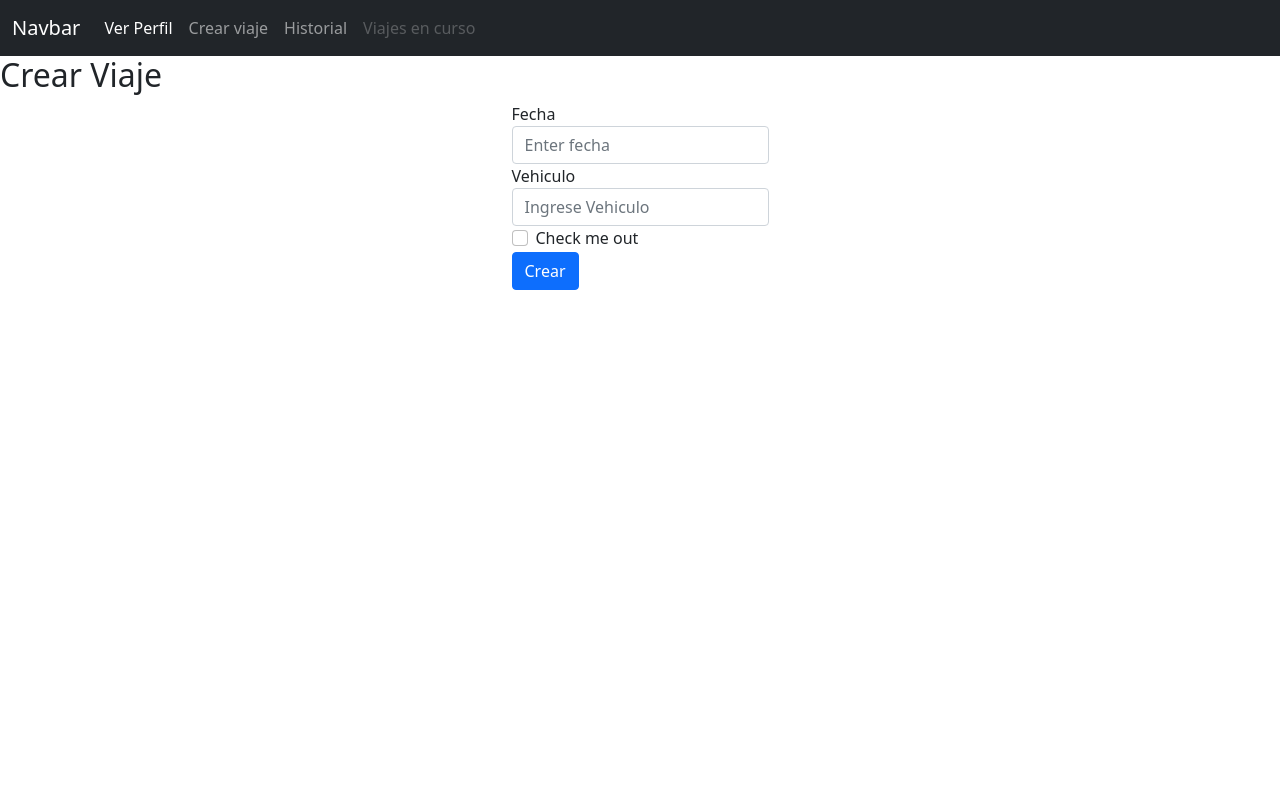
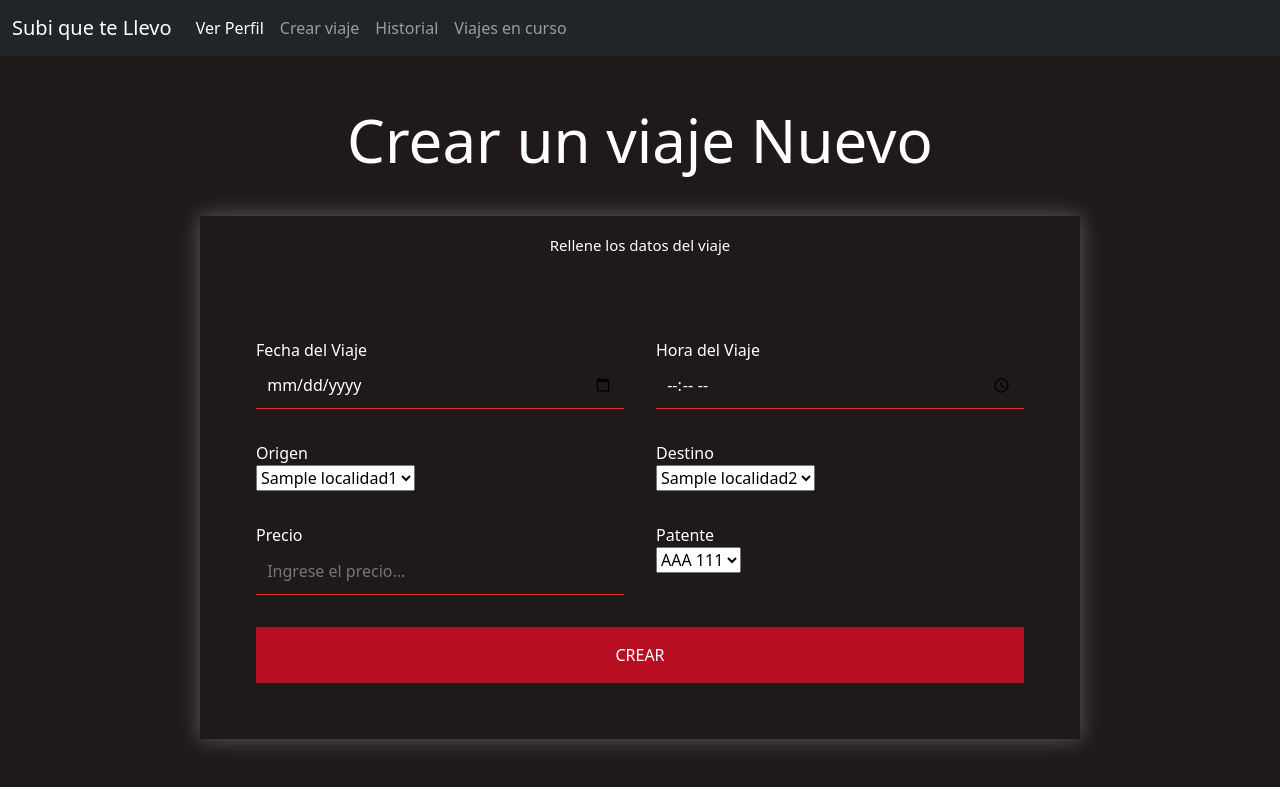
Before and after one commit to FedericoNagual/Subi-que-te-llevo, a Flask app: page /crearViaje in a window 1280 px wide. Run offline with Flask 2, Linux system fonts and the light colour scheme; tables that the repository leaves empty or names only in its code hold one stand-in row (values such as "Sample post"); parts of the project's set-up code (start-up, migrations or seed data) failed here and were passed over.

Commit message:
feat: Lógica backend de renderizado y styling de frontend

```diff
--- a/app.py
+++ b/app.py
@@ -1,23 +1,153 @@
-from flask import Flask, render_template
-app = Flask(__name__)
+from flask import Flask, config, render_template, request, session, url_for
+import os
+import json
+from flask_mail import Mail, Message
+import codecs
+import mysql.connector
+import pandas as pd
 
-##Rutas
 
-@app.route("/index")
-def index():
-    return render_template("index.html")
+with codecs.open('config.json', 'r', 'utf8') as conf:
+    config = json.load(conf)
 
-@app.route("/crearViaje")
+
+
+passwd = config['email']['pass']
+email = config['email']['email']
+app = Flask(__name__, template_folder='templates')
+app.secret_key = os.urandom(12)
+app.config['MAIL_SERVER'] = 'smtp.gmail.com'
+app.config['MAIL_PORT'] = 465
+app.config['MAIL_USE_SSL'] = True
+app.config['MAIL_USERNAME'] = email
+app.config['MAIL_PASSWORD'] = passwd
+
+mail = Mail(app)
+
+#Coneccion al server de la BD
+conn = mysql.connector.connect(host='localhost',
+                                user = 'root',
+                                password = '1234',
+                                database='mydb2')
+#Crear el cursor
+cursor = conn.cursor()
+
+def sendContactForm():
+    msg = Message("Contacto desde Subi que te Llevo",
+                  sender=email,
+                  recipients=[email])
+
+    msg.body = """
+    Buenos días,
+    Se le informa que su viaje ha sido cancelado.
+    Saludos,
+    Subi que te llevo.
+    """
+    mail.send(msg)
+
+@app.route('/', methods=['POST', 'GET'])
+def main():
+    viajes = pd.read_sql('SELECT v.cantidadDeLugaresDisponibles, v.fecha, v.hora, v.precioDelViaje, v.equipaje, ve.patente, lo.nombre AS origen, ld.nombre AS destino, ev.observacion FROM viaje v JOIN vehiculo ve ON ve.ID = v.Vehiculo_ID JOIN localidad1 lo on lo.ID = v.Origen_ID JOIN localidad2 ld ON ld.ID = v.Destino_ID JOIN estadoviaje ev ON ev.ID = v.EstadoViaje_ID', conn, index_col = None)
+    viajes_front = []
+    i = 0
+    for index, row in viajes.iterrows():
+        vi=[]
+        viaje = "viaje N° "+str(i)
+        lugares = row['cantidadDeLugaresDisponibles']
+        fecha = row['fecha']
+        hora = row['hora']
+        precio = row['precioDelViaje']
+        patente=row['patente']
+        origen = row['origen']
+        destino = row['destino']
+        vi.append(viaje)
+        vi.append(fecha)
+        vi.append(hora)
+        vi.append(origen)
+        vi.append(destino)
+        vi.append(precio)
+        vi.append(patente)
+        vi.append(lugares)
+        viajes_front.append(vi)
+        i = i+1
+    return render_template('index.html', viajes_front=viajes_front)
+    #return render_template('index.html', lugares=lugares, fecha=fecha, hora=hora, precio=precio, patente=patente, origen=origen, destino=destino)
+
+@app.route("/crearViaje", methods=["GET", "POST"])
 def crearViaje():
-    return render_template("crearViaje.html")
+    dropdown_origen = []
+    origenes = pd.read_sql('SELECT ID, nombre FROM localidad1', conn,  index_col = None)
+    for index, row in origenes.iterrows():
+        orig = []
+        id = row['ID']
+        ori = row['nombre']
+        orig.append(id)
+        orig.append(ori)
+        dropdown_origen.append(orig)
+    dropdown_destino = []
+    destinos = pd.read_sql('SELECT ID, nombre FROM localidad2', conn,  index_col = None)
+    for index, row in destinos.iterrows():
+        dest = []
+        id = row['ID']
+        ori = row['nombre']
+        dest.append(id)
+        dest.append(ori)
+        dropdown_destino.append(dest)
+    if request.method == 'POST':
+        fecha = request.form['fecha']
+        hora = request.form['hora']
+        origen = request.form['origen']
+        destino = request.form['destino']
+        precio = request.form['precio']
+        patente = request.form['patente']
 
-@app.route("/historial")
+        cursor.execute("INSERT INTO viaje (cantidadDeLugaresDisponibles,fecha,hora,precioDelViaje,equipaje,observacion,PerfilConductor_ID,Vehiculo_ID,Origen_ID,Destino_ID,EstadoViaje_ID) VALUES (4,'{}','{}',{},1,'',1,1,{},{},1)".format(str(fecha),str(hora),float(precio),int(origen),int(destino)))
+        cursor.commit()
+        return url_for('main')
+    return render_template('crearViaje.html', dropdown_origen=dropdown_origen, dropdown_destino=dropdown_destino)
+
+@app.route("/verPerfil", methods=["GET", "POST"])
+def verPerfil():
+    return render_template('verPerfil.html')
+
+@app.route("/historial", methods=["GET", "POST"])
 def historial():
-    return render_template("historial.html")
+    return render_template('historial.html')
 
-@app.route("/verPerfil")
-def verPerfil():
-    return render_template("verPerfil")
 
-if __name__ == "__main__":
-    app.run(debug=True)
+
+@app.route("/contact", methods=["GET", "POST"])
+def contact():
+    viajes = pd.read_sql('SELECT v.cantidadDeLugaresDisponibles, v.fecha, v.hora, v.precioDelViaje, v.equipaje, ve.patente, lo.nombre AS origen, ld.nombre AS destino, ev.observacion FROM viaje v JOIN vehiculo ve ON ve.ID = v.Vehiculo_ID JOIN localidad lo on lo.ID = v.Origen_ID JOIN localidad ld ON ld.ID = v.Destino_ID JOIN estadoviaje ev ON ev.ID = v.EstadoViaje_ID', conn, index_col = None)
+    viajes_front = []
+    i = 0
+    for index, row in viajes.iterrows():
+        vi=[]
+        viaje = "viaje N° "+str(i)
+        lugares = row['cantidadDeLugaresDisponibles']
+        fecha = row['fecha']
+        hora = row['hora']
+        precio = row['precioDelViaje']
+        patente=row['patente']
+        origen = row['origen']
+        destino = row['destino']
+        vi.append(viaje)
+        vi.append(fecha)
+        vi.append(hora)
+        vi.append(origen)
+        vi.append(destino)
+        vi.append(precio)
+        vi.append(patente)
+        vi.append(lugares)
+        viajes_front.append(vi)
+    if request.method == 'POST':
+        print('entró')
+        sendContactForm()
+
+        return render_template('index.html', viajes_front=viajes_front)
+
+
+    return render_template('index.html', viajes_front=viajes_front)
+
+if __name__ == '__main__':
+    app.run(port=5520, debug=True)
--- /dev/null
+++ b/static/css/index.css
@@ -0,0 +1,319 @@
+.max-width{
+  max-width: auto;
+  padding: 0 160px; /*separacion de los elementos con respecto al borde*/
+  margin: auto;
+}
+
+/* modifica el valor de la opacidad del navbar*/
+
+#imgLogoPersona {
+  height: 100px;
+  width: 100px;
+  color: whitesmoke;
+  background-color: white;
+}
+
+.textCabecera {
+  text-align: center;
+  color: white;
+  background-color: white;
+}
+
+.btn-secundary {
+  --bs-bg-opacity: 0.5;
+  background-color: rgba(
+    var(--bs-success-rgb),
+    var(--bs-bg-opacity)
+  ) !important;
+}
+
+
+
+/*----------------------------SECCION PROYECTOS-----------------------------------*/
+main{
+  color: #fff;
+  padding: 100px 0;
+  background: rgb(31, 25, 25);
+  height: 100vh;
+  overflow-y: scroll;
+}
+.viajes .title{
+  text-align: center;
+  font-size: 60px;
+  margin-bottom: 60px;
+  padding-bottom: 20px;
+  color: white;
+}
+.viajes .title span:hover{
+  text-align: center;
+  font-size: 70px;
+  color:  rgb(173, 0, 58);
+}
+.viajes .serv-content{
+  display: flex;
+  flex-wrap: wrap;
+  align-items: center;
+  justify-content: space-between;
+}
+.viajes .viaje-content .card{
+  width: calc(33% - 20px); /*cada card ocupa un 33% del ancho de la pantall, con una separacion de 20cm entre ellos*/
+  background: rgb(42, 47, 51);
+  text-align: center;
+  border-radius: 6px;
+  padding: 30px 45px;
+  cursor: pointer;
+  margin: 10px;
+  transition: all 0.3s ease;
+  box-shadow: 0 0 15px 0 rgba(255, 255, 255, 0.3);
+  height: 560px;
+}
+.viajes .viaje-content .card:hover{
+  background: rgb(173, 0, 58);
+}
+.viajes .viaje-content .card .box{
+  transition: all 0.3s ease;
+}
+.viajes .viaje-content .card:hover .box{
+  transform: scale(1.05);
+}
+.viajes .viaje-content .card:hover .box button{
+  transform: scale(1.05);
+  background: rgb(42, 47, 51);
+}
+.viajes .viaje-content .card .text{
+  font-size: 25px;
+  font-weight: 500;
+  margin: 10px 0 7px 0;
+}
+.viajes .viaje-content .card img{
+  width: 100%;
+  height: auto;
+  border-radius: 4px;
+  box-shadow: 0 0 12px 0 rgba(255, 255, 255, 0.3);
+}
+
+.viajes .viaje-content .card p{
+  margin-top: 2px;
+}
+.viajes .viaje-content .card button.effect{
+  display: inline-block;
+  background: rgb(173, 0, 58);
+  padding: 8px 30px;
+  margin-top: 20px;
+  font-weight: 600;
+  color: white;
+  font-size: 17px;
+  border-radius: 6px;
+  border: 2px solid crimson;
+  transition: all 0.3s ease;
+  box-shadow: 0 0 5px 0 rgba(255, 255, 255, 0.3);
+}
+.viajes .viaje-content .card a{
+  text-decoration: none;
+  color: #f1f1f1;
+}
+
+.viajes .viaje-content .card button:hover{
+  color: white;
+  background: rgb(42, 47, 51);
+  font-size: 18px;
+}
+.resumen {
+  width: 100%;
+  height: 20vh;
+  overflow-y: scroll;
+  margin-top: 10%;
+}
+::-webkit-scrollbar {
+  width: 3px;
+}
+
+::-webkit-scrollbar-track {
+  background: #f1f1f1;
+}
+
+::-webkit-scrollbar-thumb {
+  background: #888;
+}
+
+::-webkit-scrollbar-thumb:hover {
+  background: #555;
+}
+
+/*-------------------------SECCION CONTACTO----------------------------------------*/
+.crearViaje{
+  background: rgb(31, 25, 25);
+  padding: 3em 12.5em;
+}
+
+.crearViaje h1{
+  font-size: 60px;
+  color: white;
+  text-align: center;
+  margin-bottom: 40px;
+}
+.crearViaje h1:hover{
+  color:  rgb(173, 0, 58);
+  font-size: 70px;
+}
+.crearViaje h2{
+  padding: 20px;
+  color: white;
+  font-size: 15px;
+  text-align: center;
+}
+/*CAJA DE CONTACT US*/
+.caja-contact{
+  color: white;
+  padding: 0;
+  margin-left: auto;
+  margin-right: auto;
+  box-sizing: border-box;
+  box-shadow: 0 0 20px 0 rgba(255, 255, 255, 0.3);
+}
+.formulario-contacto{
+  margin: 0;
+  padding: 40px ;
+}
+.formulario-contacto form{
+  display: grid;
+  grid-template-columns: 1fr 1fr;
+}
+.formulario-contacto form label{
+  display: block;
+}
+.formulario-contacto form p{
+  margin: 0;
+  padding: 1em;
+}
+.formulario-contacto form .bloque{
+  grid-column: 1 / 3;
+}
+
+.formulario-contacto form button,
+.formulario-contacto form input,
+.formulario-contacto form textarea {
+  width: 100%;
+  padding: .7em;
+  border: none;
+  background: none;
+  outline: 0;
+  color: #fff;
+  border-bottom: 1px solid #d63031;
+}
+.formulario-contacto form button {
+  background: #B70E21;
+  border: 0;
+  text-transform: uppercase;
+  padding: 1em;
+  cursor: pointer;
+}
+.formulario-contacto form button:hover,
+.formulario-contacto form button:focus {
+  background: #d63031;
+  color: #fff;
+  transition: background-color 1s ease-out;
+  outline: 0;
+}
+
+/*-------------------------SECCION RESPONSIVE--------------------------------------*/
+@media (max-width: 1920px){
+  .viajes .viaje-content .card {
+      height: 590px;
+  }
+}
+@media (max-width: 1760px){
+  .viajes .viaje-content .card p{
+      margin-top: 2px;
+  }
+}
+@media (max-width: 1400px){
+  .viajes .viaje-content .card p{
+      margin-top: 2px;
+  }
+  .viajes .viaje-content .card{
+      width: calc(48% - 10px);
+      margin-bottom: 20px;
+      height: 570px;
+  }
+}
+@media (max-width: 1200px){
+  .viajes .viaje-content .card p{
+      margin-top: 2px;
+  }
+  .crearViaje{
+    background: rgb(31, 25, 25);
+    padding: 3em 8.5em;
+}
+}
+
+@media (max-width: 1050px){
+  .viajes .viaje-content .card p{
+      margin-top: 2px;
+  }
+  .max-width{
+      padding: 0 80px; /*separacion de los elementos con respecto al borde*/
+  }
+  .max-width{
+      max-width: 800px;
+  }
+  .viajes .title{
+      font-size: 50px;
+
+  }
+  .viajes .title span:hover{
+      font-size: 50px;
+  }
+  .crearViaje{
+    background: rgb(31, 25, 25);
+    padding: 3em 4.5em;
+  }
+  .crearViaje h1{
+      font-size: 50px;
+  }
+  .crearViaje h1:hover{
+      font-size: 50px;
+  }
+}
+@media (max-width:800px){
+  .viajes .viaje-content .card p{
+      margin-top: 2px;
+  }
+  .crearViaje{
+    background: rgb(31, 25, 25);
+    padding: 3em 1.5em;
+  }
+  .formulario-contacto form{
+      display: block;
+  }
+}
+@media (max-width:710px){
+  .viajes .viaje-content .card p{
+      margin-top: 2px;
+  }
+  .viajes .viaje-content .card{
+      width: auto;
+      margin-bottom: 20px;
+      height: 570px;
+  }
+}
+@media (max-width: 500px){
+  .viajes .viaje-content .card p{
+      margin-top: 2px;
+  }
+  .max-width{
+      padding: 0 20px; /*separacion de los elementos con respecto al borde*/
+  }
+  .viajes .title{
+      font-size: 40px;
+  }
+  .viajes .title span:hover{
+      font-size: 40px;
+  }
+  .crearViaje h1{
+    font-size: 40px;
+  }
+  .crearViaje h1:hover{
+      font-size: 40px;
+  }
+}
--- a/templates/crearViaje.html
+++ b/templates/crearViaje.html
@@ -2,28 +2,57 @@
 {% block body %}
 <!-- Title -->
 
-<div class="d-flex justify-content-center"></div>
-<h2>Crear Viaje</h2>
-</div>
+
 
 <!-- Form Control -->
-<div class="d-flex justify-content-center">
-  <form>
-    <div class="form-group">
-      <label for="InputFecha">Fecha</label>
-      <input type="email" class="form-control" id="exampleInputEmail1" aria-describedby="emailHelp"
-        placeholder="Enter fecha">
-    </div>
-    <div class="form-group">
-      <label for="InputVehiculo">Vehiculo</label>
-      <input type="vehiculo" class="form-control" id="exampleInputPassword1" placeholder="Ingrese Vehiculo">
-    </div>
-    <div class="form-group form-check">
-      <input type="checkbox" class="form-check-input" id="exampleCheck1">
-      <label class="form-check-label" for="exampleCheck1">Check me out</label>
-    </div>
-    <button type="submit" class="btn btn-primary">Crear</button>
-  </form>
-</div>
+<section class="crearViaje" id="crearViaje">
+  <h1>Crear un viaje Nuevo</h1>
+  <div class="caja-contact">
+      <h2>Rellene los datos del viaje</h2>
+      <div class="formulario-contacto">
+          <form  name="formContacto" method="post" action="/crearViaje">
+              <p>
+                  <label for="fecha">Fecha del Viaje</label>
+                  <input type="date" name="fecha" id="fecha" required>
+              </p>
+              <p>
+                  <label for="hora">Hora del Viaje</label>
+                  <input type="time" name="hora" id="hora" required>
+              </p>
+              <p>
+                  <label for="origen">Origen</label>
+                  <select name="origen" id="origen_drop">
+                    {% for o in dropdown_origen %}
+                      <option id="valor" class="drop_ori" value="{{o[0]}}">{{o[1]}}</option>
+                    {%endfor%}
+                  </select>
+              </p>
+              <p>
+                <label for="destino">Destino</label>
+                <select name="destino" id="destino_drop">
+                {% for d in dropdown_destino %}
+                  <option id="valor" class="drop_dest" value="{{d[0]}}">{{d[1]}}</option>
+                {%endfor%}
+              </select>
+              </p>
+              <p>
+                <label for="precio">Precio</label>
+                <input type="number" name="precio" placeholder="Ingrese el precio..." required>
+              </p>
+              <p>
+                <label for="patente">Patente</label>
+                <select name="patente" id="patente_drop">
+                  <option id="valor" class="drop_pat" value="AAA 111">AAA 111</option>
+                </select>
+              </p>
+              <p class="bloque">
+                  <button type="submit" name="enviar">
+                      Crear
+                  </button>
+              </p>
+          </form>
+      </div>
+  </div>
+</section>
 
 {% endblock%}
--- a/templates/layout.html
+++ b/templates/layout.html
@@ -8,34 +8,15 @@
     <meta name="viewport" content="width=device-width, initial-scale=1" />
     <link href="https://cdn.jsdelivr.net/npm/bootstrap@5.1.3/dist/css/bootstrap.min.css" rel="stylesheet"
         integrity="sha384-1BmE4kWBq78iYhFldvKuhfTAU6auU8tT94WrHftjDbrCEXSU1oBoqyl2QvZ6jIW3" crossorigin="anonymous" />
+        <link rel="stylesheet" href="{{ url_for('static', filename='css/index.css') }}">
+
 </head>
 
 <body>
 
-
-    <!--cabecera del navegador navbar
-    <nav class="navbar navbar-expand-sm navbar-dark bg-dark border-3 border-botton border-secundary">
-        <div class="container-fluid">
-            <span class="textCabecera text-light"><img class="bg-light rounded-circle" id="imgLogoPersona"
-                    src="/img/icnPersona.png" alt="Logo Persona" /> Nombre Apellido</span>
-
-            <button type="button" class="navbar-toggler" data-bs-toggle="collapse" data-bs-targer="#MenuNavegacion">
-                <span class="navbar-toggler-icon"></span>
-            </button>
-            <div id="MenuNavegacion" class="collapse navbar-collapse">
-                <ul class="navbar-nav ms-3">
-                    <li class="nav-item"><a href="verPerfil.html" class="nav-link text-light">Ver Perfil</a></li>
-                    <li class="nav-item"><a href="crearViaje.html" class="nav-link text-light">Crear viaje</a></li>
-                    <li class="nav-item"><a href="historial.html" class="nav-link text-light">Historial</a></li>
-                    <li class="nav-item"><a href="#" class="nav-link text-light">Viajes en curso</a></li>
-                </ul>
-            </div>
-        </div>
-    </nav>
-    -->
     <nav class="navbar navbar-expand-lg navbar-dark bg-dark">
         <div class="container-fluid">
-            <a class="navbar-brand" href="#">Navbar</a>
+            <a class="navbar-brand" href="{{ url_for('main') }}">Subi que te Llevo</a>
             <button class="navbar-toggler" type="button" data-bs-toggle="collapse" data-bs-target="#navbarNav"
                 aria-controls="navbarNav" aria-expanded="false" aria-label="Toggle navigation">
                 <span class="navbar-toggler-icon"></span>
@@ -43,16 +24,16 @@
             <div class="collapse navbar-collapse" id="navbarNav">
                 <ul class="navbar-nav">
                     <li class="nav-item">
-                        <a class="nav-link active" aria-current="page" href="#">Ver Perfil</a>
+                        <a class="nav-link active" aria-current="page" href="{{ url_for('verPerfil') }}">Ver Perfil</a>
                     </li>
                     <li class="nav-item">
-                        <a class="nav-link" href="#">Crear viaje</a>
+                        <a class="nav-link" href="{{ url_for('crearViaje') }}">Crear viaje</a>
                     </li>
                     <li class="nav-item">
-                        <a class="nav-link" href="#">Historial</a>
+                        <a class="nav-link" href="{{ url_for('historial') }}">Historial</a>
                     </li>
                     <li class="nav-item">
-                        <a class="nav-link disabled">Viajes en curso</a>
+                        <a class="nav-link" href="{{ url_for('main') }}">Viajes en curso</a>
                     </li>
                 </ul>
             </div>
```
Also changed, not shown: ScriptsSQL/Cargar_Tablas.sql (+8 -2 lines), ScriptsSQL/ConductorDB_Schema_Generator.sql (+47 -33 lines), templates/css/index.css (deleted, +0 -26 lines), templates/index.html (+30 -1 lines), static/img/IconoPersona.png (renamed from templates/img/IconoPersona.png), static/img/icnPersona.png (renamed from templates/img/icnPersona.png), static/img/iconoPersona02.png (renamed from templates/img/iconoPersona02.png), static/img/list.svg (renamed from templates/img/list.svg), static/img/person-circle.svg (renamed from templates/img/person-circle.svg), static/img/proy.jpg (added), static/js/index.js (added), 1 other file.
